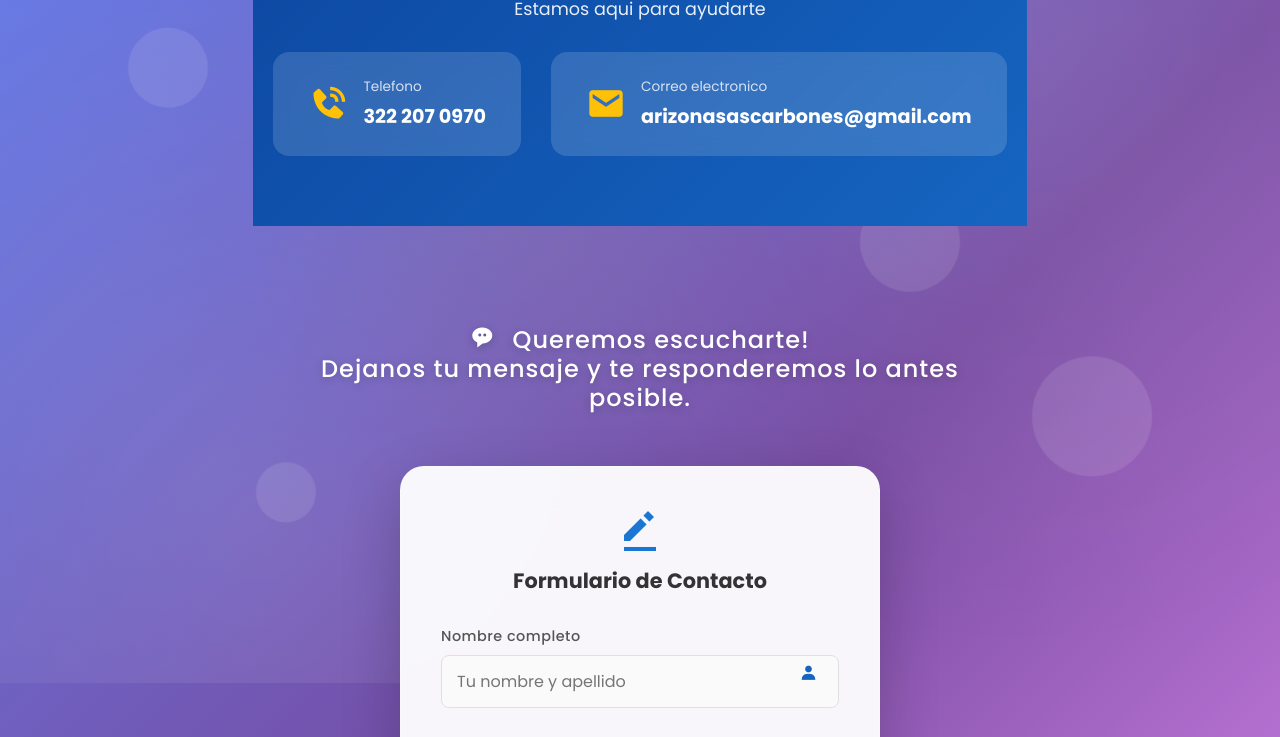
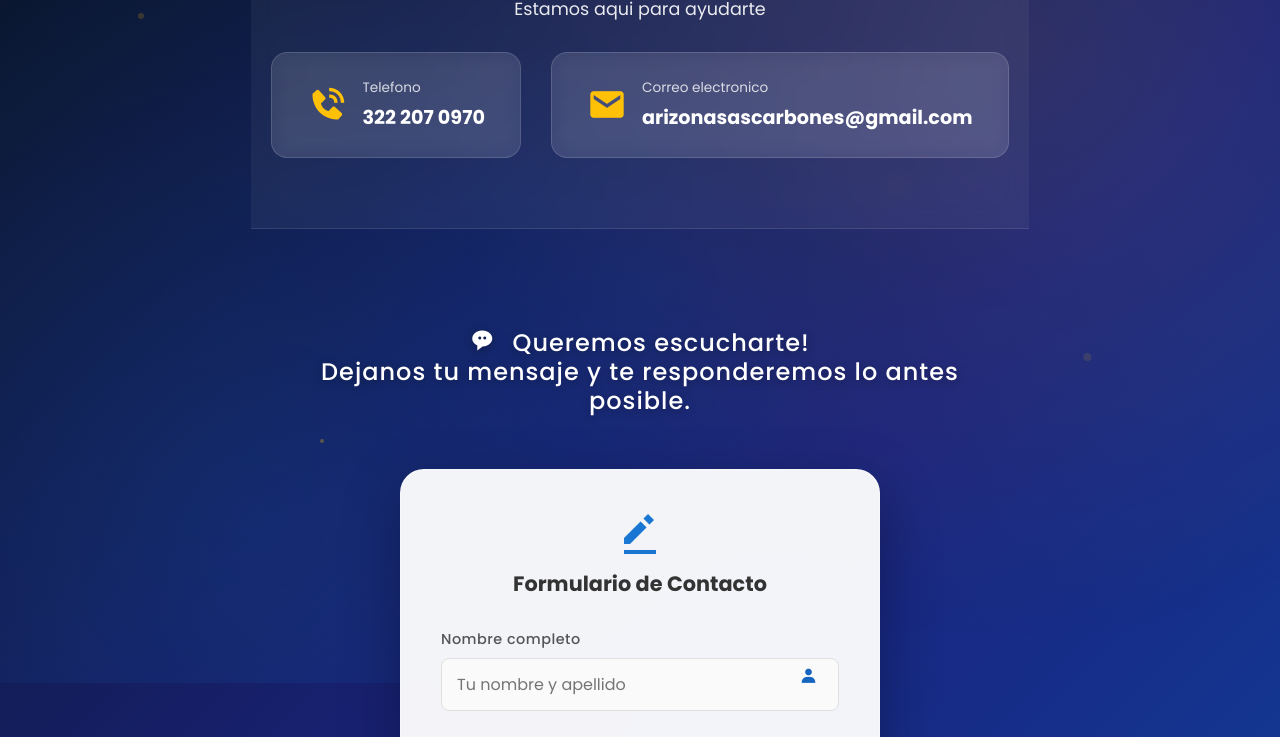
Before and after one commit to Hugodchin/carbones-arizona, a website: page public/contacto.html in a window 1280 px wide. Shown: the part 117-854 px from the top of the page. Drawn offline with nearby package versions, Linux system fonts and the light colour scheme; sample sign-in values are in the browser's storage.

Commit message:
Rediseño contacto: fondo azul oscuro uniforme, header integrado, particulas doradas

```diff
--- a/public/contacto.html
+++ b/public/contacto.html
@@ -16,7 +16,7 @@
         }
         body {
             font-family: 'Poppins', sans-serif;
-            background: linear-gradient(135deg, #667eea 0%, #764ba2 50%, #f093fb 100%);
+            background: linear-gradient(135deg, #0a1628 0%, #1a237e 50%, #0d47a1 100%);
             min-height: 100vh;
             position: relative;
         }
@@ -28,23 +28,26 @@
             width: 100%;
             height: 100%;
             background:
-                radial-gradient(circle at 20% 80%, rgba(255,255,255,0.1) 0%, transparent 50%),
-                radial-gradient(circle at 80% 20%, rgba(255,255,255,0.1) 0%, transparent 50%),
-                radial-gradient(circle at 40% 40%, rgba(255,193,7,0.05) 0%, transparent 30%);
+                radial-gradient(circle at 20% 80%, rgba(25, 118, 210, 0.15) 0%, transparent 50%),
+                radial-gradient(circle at 80% 20%, rgba(255, 193, 7, 0.1) 0%, transparent 50%),
+                radial-gradient(circle at 50% 50%, rgba(13, 71, 161, 0.1) 0%, transparent 40%);
             pointer-events: none;
             z-index: 0;
         }
         .corporate-info {
-            background: linear-gradient(135deg, #0D47A1 0%, #1565C0 100%);
+            background: rgba(255,255,255,0.05);
+            backdrop-filter: blur(10px);
             color: white;
             padding: 50px 20px;
             text-align: center;
             position: relative;
             z-index: 1;
+            border-bottom: 1px solid rgba(255,255,255,0.1);
         }
         .corporate-info h1 {
             font-size: 2.2rem;
             margin-bottom: 10px;
+            text-shadow: 0 2px 10px rgba(0,0,0,0.3);
         }
         .corporate-info .tagline {
             font-size: 1.1rem;
@@ -60,7 +63,7 @@
             margin: 0 auto 20px;
         }
         .contact-card {
-            background: rgba(255,255,255,0.15);
+            background: rgba(255,255,255,0.1);
             backdrop-filter: blur(10px);
             border-radius: 16px;
             padding: 25px 35px;
@@ -68,10 +71,11 @@
             align-items: center;
             gap: 15px;
             transition: transform 0.3s ease, background 0.3s ease;
+            border: 1px solid rgba(255,255,255,0.15);
         }
         .contact-card:hover {
             transform: translateY(-5px);
-            background: rgba(255,255,255,0.25);
+            background: rgba(255,255,255,0.2);
         }
         .contact-card i {
             font-size: 2.5rem;
@@ -105,7 +109,7 @@
             font-size: 1.5rem;
             color: white;
             font-weight: 500;
-            text-shadow: 0 2px 10px rgba(0,0,0,0.2);
+            text-shadow: 0 2px 10px rgba(0,0,0,0.3);
         }
         .form-container {
             max-width: 600px;
@@ -114,7 +118,7 @@
             background: rgba(255,255,255,0.95);
             backdrop-filter: blur(20px);
             border-radius: 24px;
-            box-shadow: 0 20px 60px rgba(0,0,0,0.2);
+            box-shadow: 0 20px 60px rgba(0,0,0,0.3);
             border: 1px solid rgba(255,255,255,0.3);
         }
         .form-header {
@@ -208,8 +212,8 @@
             border-color: #1976D2;
             color: #1976D2;
         }
-        /* Decoraciones flotantes */
-        .floating-shapes {
+        /* Particulas flotantes */
+        .particles {
             position: fixed;
             top: 0;
             left: 0;
@@ -219,43 +223,59 @@
             z-index: 0;
             overflow: hidden;
         }
-        .shape {
+        .particle {
             position: absolute;
-            background: rgba(255,255,255,0.1);
+            background: rgba(255, 193, 7, 0.3);
             border-radius: 50%;
-            animation: float 15s infinite ease-in-out;
+            animation: float 20s infinite ease-in-out;
         }
-        .shape:nth-child(1) {
-            width: 80px;
-            height: 80px;
+        .particle:nth-child(1) {
+            width: 6px;
+            height: 6px;
             top: 20%;
             left: 10%;
             animation-delay: 0s;
         }
-        .shape:nth-child(2) {
-            width: 120px;
-            height: 120px;
+        .particle:nth-child(2) {
+            width: 8px;
+            height: 8px;
             top: 60%;
-            right: 10%;
+            right: 15%;
+            animation-delay: 3s;
+        }
+        .particle:nth-child(3) {
+            width: 4px;
+            height: 4px;
+            bottom: 30%;
+            left: 25%;
+            animation-delay: 6s;
+        }
+        .particle:nth-child(4) {
+            width: 10px;
+            height: 10px;
+            top: 40%;
+            right: 30%;
             animation-delay: 2s;
         }
-        .shape:nth-child(3) {
-            width: 60px;
-            height: 60px;
-            bottom: 20%;
-            left: 20%;
+        .particle:nth-child(5) {
+            width: 5px;
+            height: 5px;
+            top: 80%;
+            left: 60%;
             animation-delay: 4s;
         }
-        .shape:nth-child(4) {
-            width: 100px;
-            height: 100px;
-            top: 40%;
-            right: 25%;
-            animation-delay: 1s;
+        .particle:nth-child(6) {
+            width: 7px;
+            height: 7px;
+            top: 15%;
+            right: 40%;
+            animation-delay: 5s;
         }
         @keyframes float {
-            0%, 100% { transform: translateY(0) rotate(0deg); }
-            50% { transform: translateY(-20px) rotate(180deg); }
+            0%, 100% { transform: translateY(0) translateX(0); opacity: 0.3; }
+            25% { transform: translateY(-30px) translateX(10px); opacity: 0.6; }
+            50% { transform: translateY(-10px) translateX(-10px); opacity: 0.4; }
+            75% { transform: translateY(-40px) translateX(5px); opacity: 0.5; }
         }
         @media (max-width: 600px) {
             .contact-cards { flex-direction: column; align-items: center; }
@@ -266,12 +286,14 @@
     </style>
 </head>
 <body>
-    <!-- Formas flotantes decorativas -->
-    <div class="floating-shapes">
-        <div class="shape"></div>
-        <div class="shape"></div>
-        <div class="shape"></div>
-        <div class="shape"></div>
+    <!-- Particulas flotantes -->
+    <div class="particles">
+        <div class="particle"></div>
+        <div class="particle"></div>
+        <div class="particle"></div>
+        <div class="particle"></div>
+        <div class="particle"></div>
+        <div class="particle"></div>
     </div>
 
     <!-- Info Corporativa -->
```
